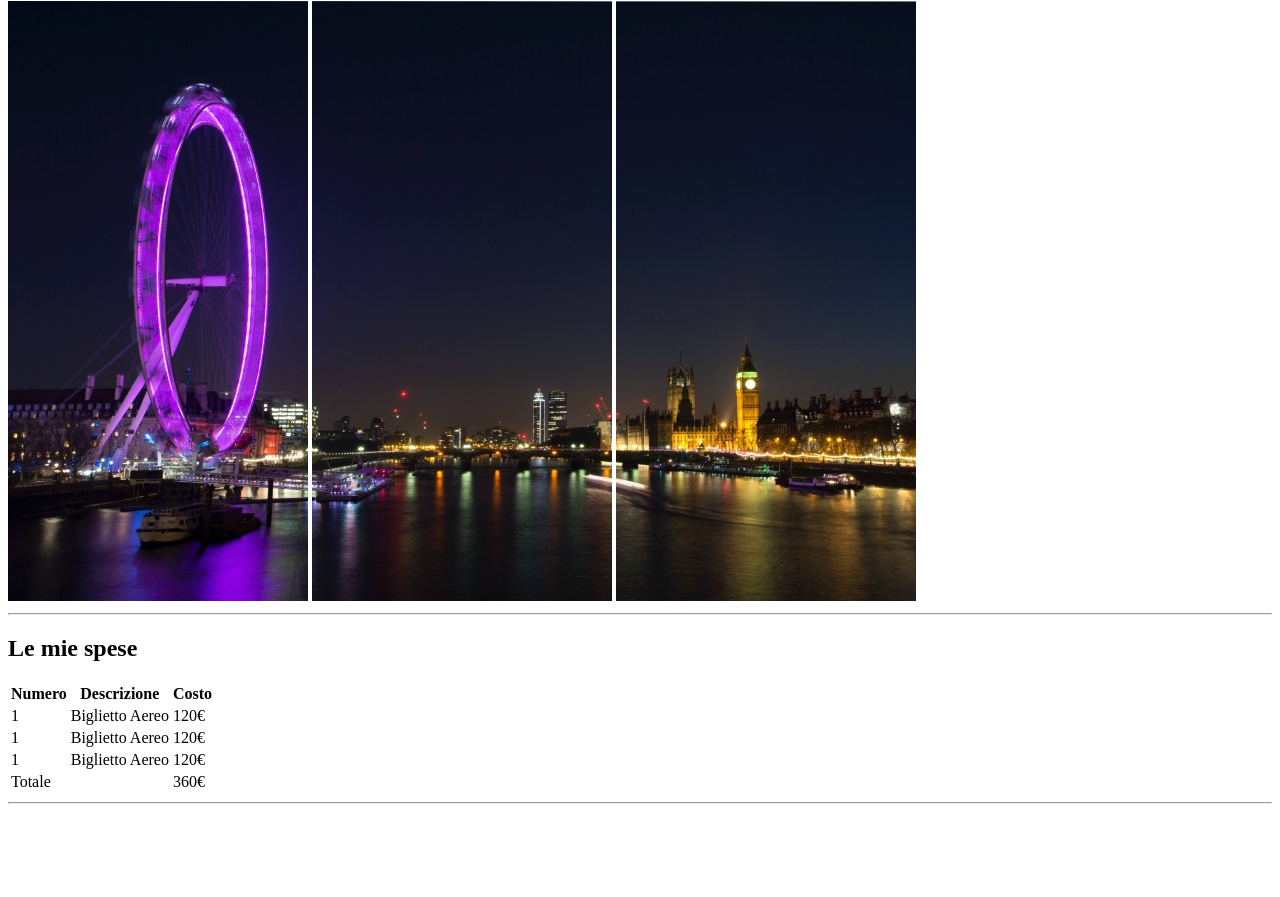
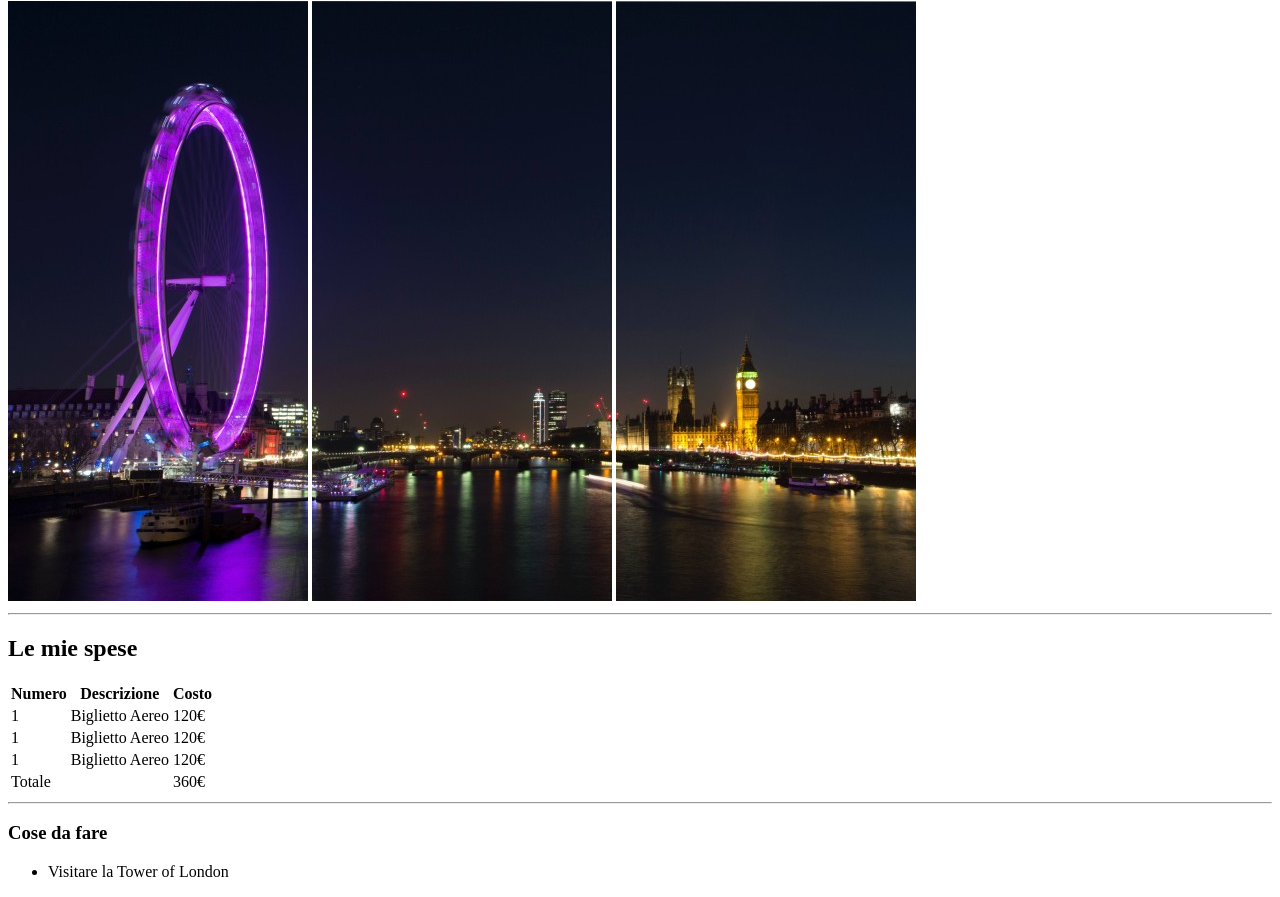
Before and after one commit to EnzoPierucci/html-london-trip, a plain HTML site: page index.html in a window 1280 px wide. Shown: the part 79-976 px from the top of the page. Before the commit the page ends 891 px from the top, so only its background shows below. Drawn offline with Linux system fonts and the light colour scheme.

Commit message:
Prima lista

```diff
--- a/index.html
+++ b/index.html
@@ -52,6 +52,12 @@
             </tfoot>
      </table>
      <hr>
+     <h3>Cose da fare</h3>
+     <ul>
+        <li>Visitare la Tower of London</li>
+
+
+    </ul>
     </main>
 
     <!-- footer titolo in h5 e le ultime due immagini  -->
```
